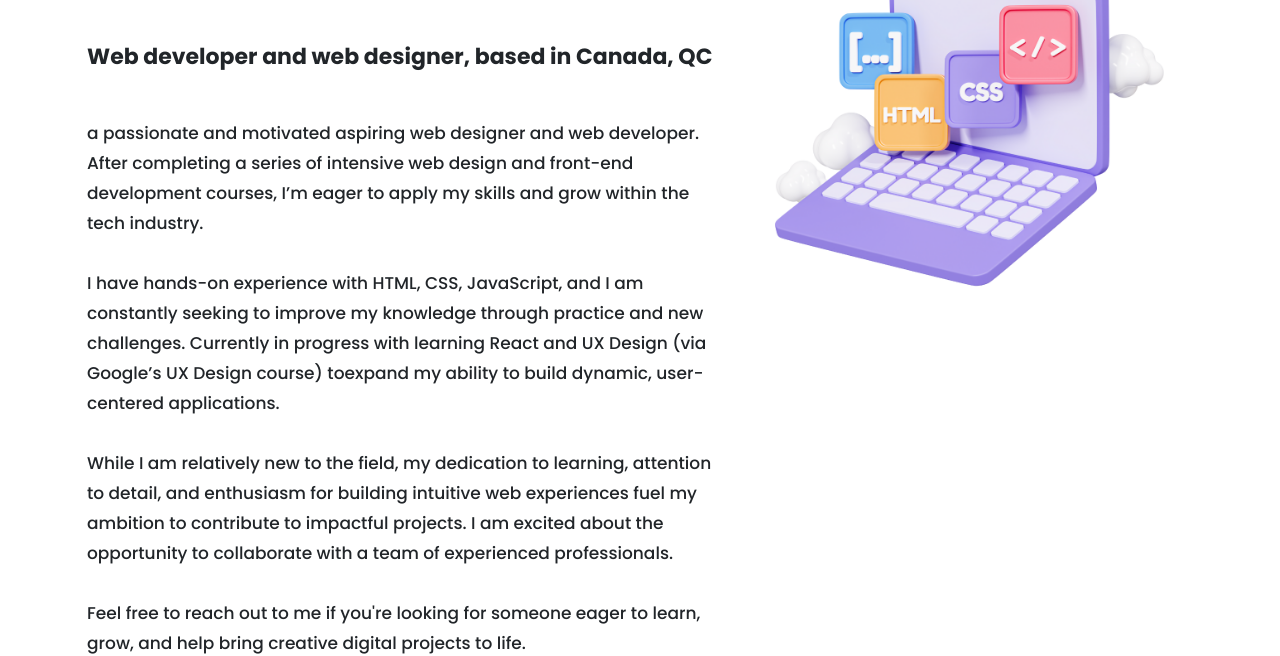
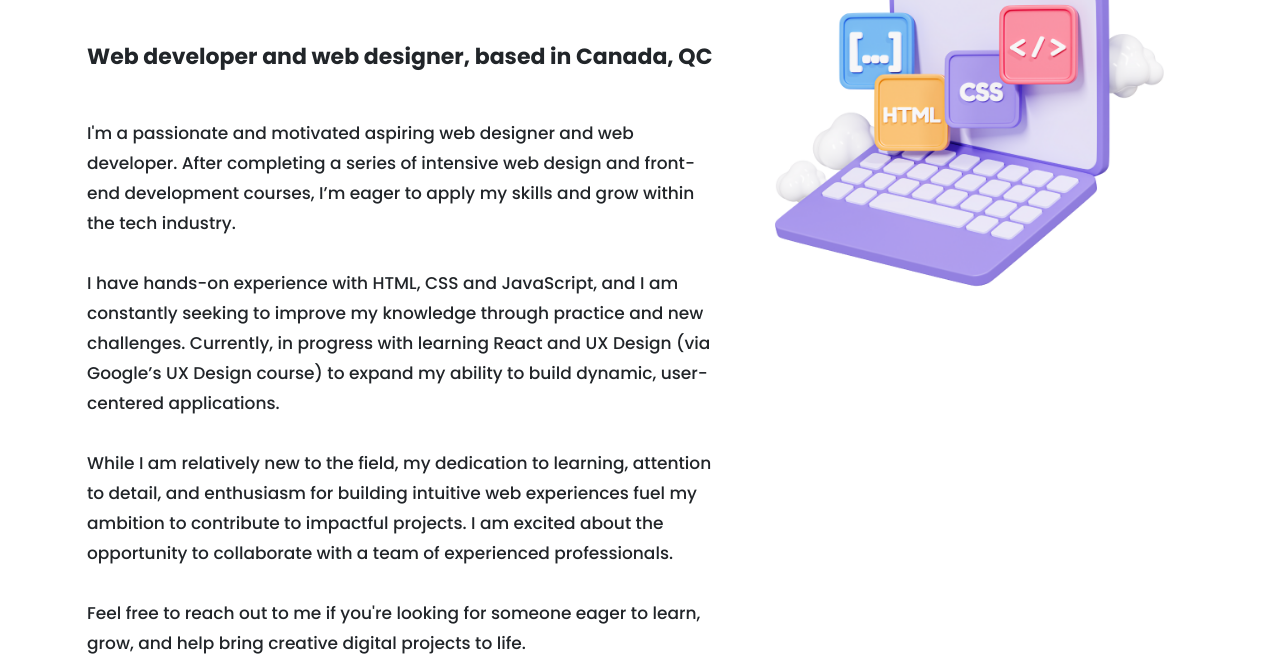
Before and after one commit to stacyam/portfolio, a plain HTML site: page about.html in a window 1280 px wide. Shown: the part 304-960 px from the top of the page. Drawn offline with nearby package versions, Linux system fonts and the light colour scheme.

Commit message:
Update text

```diff
--- a/about.html
+++ b/about.html
@@ -62,14 +62,16 @@
             <h1 class="mb-5">Hi, I am <br /> Anastasiia Molodova</h1>
             <h2 class="work-info mb-5">Web developer and web designer, based in Canada, QC</h2>
             <p class="about-info mb-5">
-              a passionate and motivated aspiring web designer and web developer. After completing a series of
+              I'm a passionate and motivated aspiring web designer and web developer. After completing a series of
               intensive web design and front-end development courses, I’m eager to apply my skills and grow within the
               tech industry.
               <br />
               <br />
-              I have hands-on experience with HTML, CSS, JavaScript, and I am constantly seeking to improve my knowledge
-              through practice and new challenges. Currently in progress with learning React and UX Design (via Google’s
-              UX Design course) toexpand my ability to build
+              I have hands-on experience with HTML, CSS and JavaScript, and I am constantly seeking to improve my
+              knowledge
+              through practice and new challenges. Currently, in progress with learning React and UX Design (via
+              Google’s
+              UX Design course) to expand my ability to build
               dynamic, user-centered applications.
               <br />
               <br />
```
